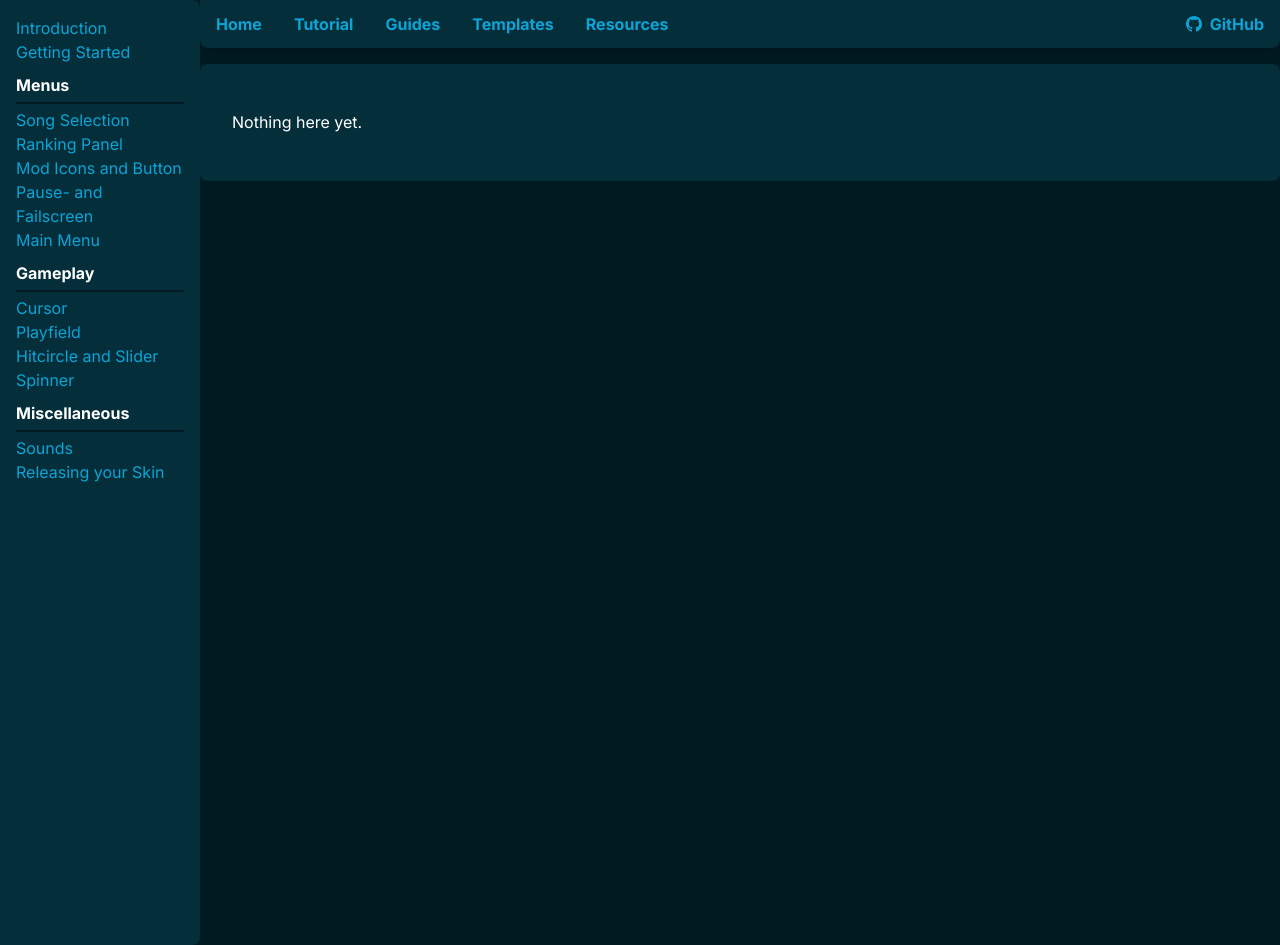
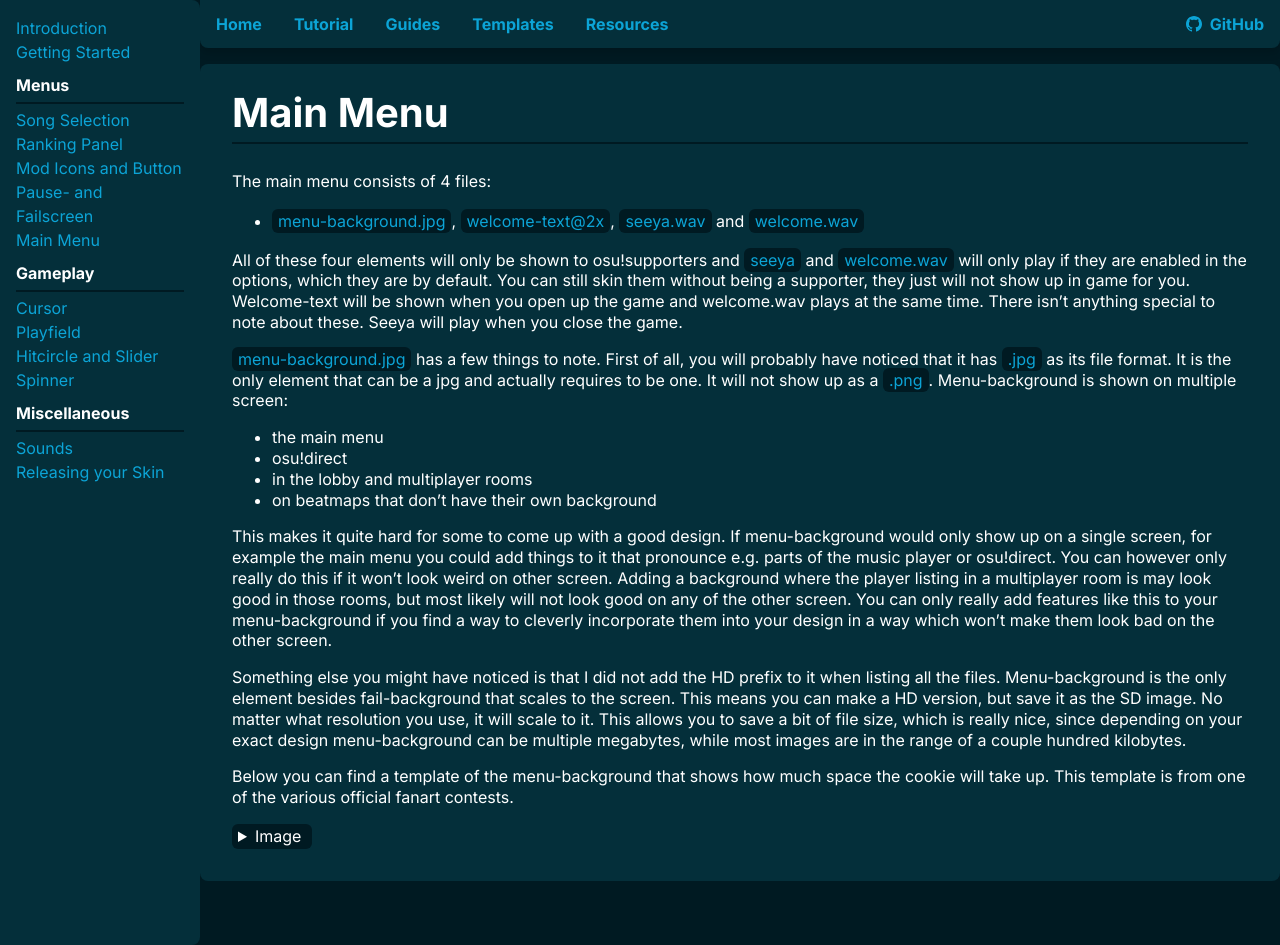
Before and after one commit to RockRoller01/skinninginfo, a Jekyll site: the page built from tutorial/main_menu.md, in a window 1280 px wide and 945 px high. Built offline with Jekyll 4.4.1, drawn with Linux system fonts in a browser that asks for light colours.

Commit message:
sounds and main menu tutorials

```diff
--- a/tutorial/main_menu.md
+++ b/tutorial/main_menu.md
@@ -3,4 +3,27 @@
 title: Main Menu
 ---
 
-Nothing here yet.
+# Main Menu
+
+The main menu consists of 4 files:
+- ``menu-background.jpg``, ``welcome-text@2x``, ``seeya.wav`` and ``welcome.wav``
+
+All of these four elements will only be shown to osu!supporters and ``seeya`` and ``welcome.wav`` will only play if they are enabled in the options, which they are by default. You can still skin them without being a supporter, they just will not show up in game for you. Welcome-text will be shown when you open up the game and welcome.wav plays at the same time. There isn't anything special to note about these. Seeya will play when you close the game.
+
+``menu-background.jpg`` has a few things to note. First of all, you will probably have noticed that it has ``.jpg`` as its file format. It is the only element that can be a jpg and actually requires to be one. It will not show up as a ``.png``. Menu-background is shown on multiple screen:
+- the main menu
+- osu!direct
+- in the lobby and multiplayer rooms
+- on beatmaps that don't have their own background
+
+This makes it quite hard for some to come up with a good design. If menu-background would only show up on a single screen, for example the main menu you could add things to it that pronounce e.g. parts of the music player or osu!direct. You can however only really do this if it won't look weird on other screen. Adding a background where the player listing in a multiplayer room is may look good in those rooms, but most likely will not look good on any of the other screen. You can only really add features like this to your menu-background if you find a way to cleverly incorporate them into your design in a way which won't make them look bad on the other screen.
+
+Something else you might have noticed is that I did not add the HD prefix to it when listing all the files. Menu-background is the only element besides fail-background that scales to the screen. This means you can make a HD version, but save it as the SD image. No matter what resolution you use, it will scale to it. This allows you to save a bit of file size, which is really nice, since depending on your exact design menu-background can be multiple megabytes, while most images are in the range of a couple hundred kilobytes.
+
+Below you can find a template of the menu-background that shows how much space the cookie will take up. This template is from one of the various official fanart contests.
+
+<details><summary>Image</summary>
+
+<img src="img/main_menu/main_menu_template.png" style="width:100%">
+
+</details>
```
Also changed, not shown: tutorial/sounds.md (+20 -1 lines), tutorial/img/main_menu/main_menu_template.png (added).
